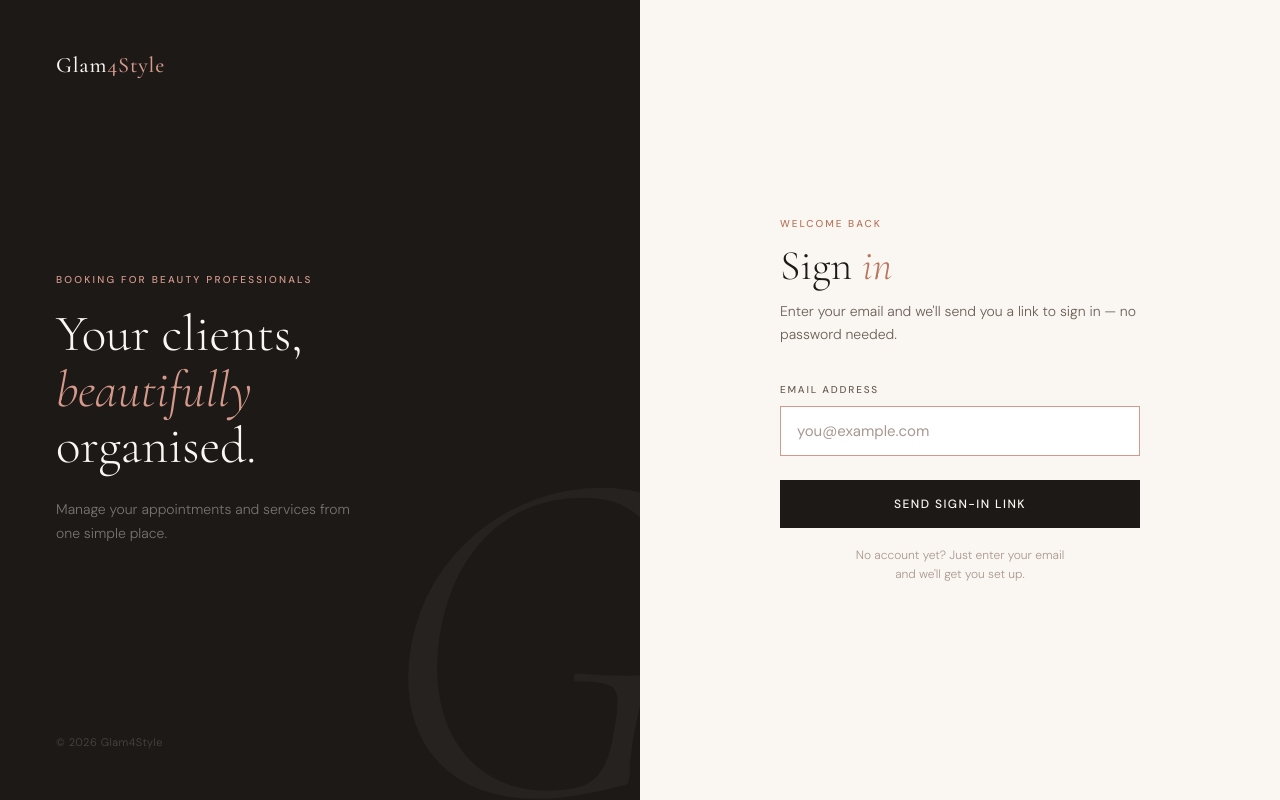
After one commit to Reggis94/beautician-booking-2026, a Symfony app: template templates/security/login.html.twig in a window 1280 px wide. The commit adds this page. Run offline with Twig, Linux system fonts and the light colour scheme; the template is opened without the code that fills it, so the values that code supplies are empty; some libraries are stand-ins or nearby versions.

Commit message:
PROADMIN: Login page + added fake description in admin

```diff
--- a/src/Controller/ProAdminDashboardController.php
+++ b/src/Controller/ProAdminDashboardController.php
@@ -236,30 +236,34 @@ final class ProAdminDashboardController extends AbstractController
     }
 
     /**
-     * @return list<array{id: int, name: string, durationMinutes: int, price: string}>
+     * @return list<array{id: int, name: string, description: string, durationMinutes: int, price: string}>
      */
     private function fakeServices(): array
     {
         return [
             [
+                'description' => 'A tailored skin refresh with gentle cleansing, exfoliation, and finishing care for a soft glow.',
                 'durationMinutes' => 60,
                 'id' => 301,
                 'name' => 'Signature facial',
                 'price' => '95',
             ],
             [
+                'description' => 'Precise shaping and detailing to define the brows while keeping a natural, polished look.',
                 'durationMinutes' => 45,
                 'id' => 302,
                 'name' => 'Brow shaping',
                 'price' => '42',
             ],
             [
+                'description' => 'Gloss treatment and styling designed to smooth the hair, boost shine, and finish the look.',
                 'durationMinutes' => 90,
                 'id' => 303,
                 'name' => 'Hair gloss and styling',
                 'price' => '135',
             ],
             [
+                'description' => 'Personalized makeup application for an elegant finish suited to the client and occasion.',
                 'durationMinutes' => 75,
                 'id' => 304,
                 'name' => 'Makeup session',
--- /dev/null
+++ b/templates/security/login.html.twig
@@ -0,0 +1,391 @@
+{#
+  templates/security/login.html.twig
+
+  Static login page preview.
+
+  This template is intentionally not connected to authentication yet.
+#}
+<!DOCTYPE html>
+<html lang="en">
+<head>
+  <meta charset="UTF-8">
+  <meta name="viewport" content="width=device-width, initial-scale=1.0">
+  <title>Sign in — Glam4Style</title>
+  <link rel="preconnect" href="https://fonts.googleapis.com">
+  <link rel="preconnect" href="https://fonts.gstatic.com" crossorigin>
+  <link href="https://fonts.googleapis.com/css2?family=Cormorant+Garamond:ital,wght@0,300;0,400;0,500;1,300;1,400&family=DM+Sans:wght@300;400;500&display=swap" rel="stylesheet">
+  <style>
+    :root {
+      --cream:       #FAF6F1;
+      --blush:       #F2E0D6;
+      --rose:        #D4998A;
+      --rose-deep:   #B8765F;
+      --charcoal:    #1C1916;
+      --warm-grey:   #6B5F58;
+      --mid:         #A89890;
+      --soft-border: rgba(180,150,135,0.22);
+      --serif: 'Cormorant Garamond', Georgia, serif;
+      --sans:  'DM Sans', system-ui, sans-serif;
+    }
+
+    *, *::before, *::after { box-sizing: border-box; margin: 0; padding: 0; }
+
+    body {
+      background: var(--cream);
+      color: var(--charcoal);
+      font-family: var(--sans);
+      font-weight: 300;
+      line-height: 1.6;
+      min-height: 100vh;
+      display: grid;
+      grid-template-columns: 1fr 1fr;
+    }
+
+    /* ── LEFT PANEL ── */
+    .left {
+      background: var(--charcoal);
+      display: flex;
+      flex-direction: column;
+      justify-content: space-between;
+      padding: 48px 56px;
+      position: relative;
+      overflow: hidden;
+    }
+
+    /* large decorative letterform */
+    .left::before {
+      content: 'G';
+      font-family: var(--serif);
+      font-size: 480px;
+      font-weight: 300;
+      font-style: italic;
+      color: rgba(255,255,255,0.04);
+      position: absolute;
+      bottom: -80px;
+      right: -40px;
+      line-height: 1;
+      pointer-events: none;
+      user-select: none;
+    }
+
+    .left-logo {
+      font-family: var(--serif);
+      font-size: 22px;
+      font-weight: 500;
+      letter-spacing: 0.04em;
+      color: var(--cream);
+      text-decoration: none;
+    }
+    .left-logo span { color: var(--rose); }
+
+    .left-body { position: relative; z-index: 1; }
+
+    .left-eyebrow {
+      font-size: 10px;
+      font-weight: 500;
+      letter-spacing: 0.22em;
+      text-transform: uppercase;
+      color: var(--rose);
+      margin-bottom: 18px;
+    }
+
+    .left-headline {
+      font-family: var(--serif);
+      font-size: clamp(36px, 4vw, 56px);
+      font-weight: 300;
+      line-height: 1.1;
+      color: var(--cream);
+      margin-bottom: 24px;
+    }
+    .left-headline em { font-style: italic; color: var(--rose); }
+
+    .left-sub {
+      font-size: 14px;
+      color: rgba(255,255,255,0.4);
+      max-width: 320px;
+      line-height: 1.7;
+    }
+
+    .left-footer {
+      font-size: 11px;
+      color: rgba(255,255,255,0.2);
+      letter-spacing: 0.04em;
+      position: relative;
+      z-index: 1;
+    }
+
+    /* ── RIGHT PANEL ── */
+    .right {
+      display: flex;
+      flex-direction: column;
+      justify-content: center;
+      align-items: center;
+      padding: 64px 72px;
+    }
+
+    .form-wrap {
+      width: 100%;
+      max-width: 360px;
+    }
+
+    .form-eyebrow {
+      font-size: 10px;
+      font-weight: 500;
+      letter-spacing: 0.2em;
+      text-transform: uppercase;
+      color: var(--rose-deep);
+      margin-bottom: 10px;
+    }
+
+    .form-title {
+      font-family: var(--serif);
+      font-size: clamp(28px, 3.5vw, 42px);
+      font-weight: 300;
+      line-height: 1.15;
+      margin-bottom: 10px;
+    }
+    .form-title em { font-style: italic; color: var(--rose-deep); }
+
+    .form-desc {
+      font-size: 14px;
+      color: var(--warm-grey);
+      line-height: 1.65;
+      margin-bottom: 36px;
+    }
+
+    /* error banner */
+    .error-banner {
+      background: #fff5f5;
+      border-left: 2px solid #c0392b;
+      padding: 12px 16px;
+      font-size: 13px;
+      color: #7a1f1f;
+      margin-bottom: 24px;
+      line-height: 1.5;
+    }
+
+    .form-field { margin-bottom: 20px; }
+
+    .form-label {
+      display: block;
+      font-size: 10px;
+      font-weight: 500;
+      letter-spacing: 0.18em;
+      text-transform: uppercase;
+      color: var(--warm-grey);
+      margin-bottom: 8px;
+    }
+
+    .form-input {
+      width: 100%;
+      border: 1px solid var(--soft-border);
+      background: var(--blush);
+      padding: 14px 16px;
+      font-family: var(--sans);
+      font-size: 15px;
+      color: var(--charcoal);
+      outline: none;
+      transition: border-color 0.18s, background 0.18s;
+      -webkit-appearance: none;
+    }
+    .form-input::placeholder { color: var(--mid); }
+    .form-input:focus { border-color: var(--rose); background: #fff; }
+    .form-input.invalid { border-color: #c0392b; }
+
+    .btn-primary {
+      width: 100%;
+      font-family: var(--sans);
+      font-size: 12px;
+      font-weight: 500;
+      letter-spacing: 0.12em;
+      text-transform: uppercase;
+      color: var(--cream);
+      background: var(--charcoal);
+      border: none;
+      padding: 16px 28px;
+      cursor: pointer;
+      transition: background 0.18s, transform 0.12s;
+      margin-top: 4px;
+    }
+    .btn-primary:hover  { background: var(--rose-deep); transform: translateY(-1px); }
+    .btn-primary:active { transform: translateY(0); }
+
+    .form-note {
+      font-size: 12px;
+      color: var(--mid);
+      text-align: center;
+      margin-top: 18px;
+      line-height: 1.6;
+    }
+
+    /* ── SUCCESS STATE ── */
+    .success-wrap {
+      width: 100%;
+      max-width: 360px;
+      text-align: center;
+    }
+
+    .success-mark {
+      font-family: var(--serif);
+      font-size: 48px;
+      font-weight: 300;
+      color: var(--rose);
+      display: block;
+      margin-bottom: 20px;
+      line-height: 1;
+    }
+
+    .success-title {
+      font-family: var(--serif);
+      font-size: clamp(26px, 3vw, 38px);
+      font-weight: 300;
+      line-height: 1.2;
+      margin-bottom: 14px;
+    }
+    .success-title em { font-style: italic; color: var(--rose-deep); }
+
+    .success-desc {
+      font-size: 14px;
+      color: var(--warm-grey);
+      line-height: 1.7;
+      margin-bottom: 32px;
+    }
+    .success-email {
+      font-weight: 500;
+      color: var(--charcoal);
+    }
+
+    .success-divider {
+      width: 40px;
+      height: 1px;
+      background: var(--soft-border);
+      margin: 0 auto 24px;
+    }
+
+    .try-again-btn {
+      background: none;
+      border: none;
+      font-family: var(--sans);
+      font-size: 12px;
+      font-weight: 400;
+      letter-spacing: 0.06em;
+      color: var(--mid);
+      cursor: pointer;
+      text-decoration: underline;
+      text-underline-offset: 3px;
+      transition: color 0.18s;
+      padding: 0;
+    }
+    .try-again-btn:hover { color: var(--rose-deep); }
+
+    /* ── RESPONSIVE ── */
+    @media (max-width: 780px) {
+      body { grid-template-columns: 1fr; grid-template-rows: auto 1fr; }
+      .left {
+        padding: 32px 28px 40px;
+        min-height: auto;
+      }
+      .left::before { font-size: 260px; bottom: -40px; right: -20px; }
+      .left-headline { font-size: 36px; }
+      .left-footer { display: none; }
+      .right { padding: 48px 28px 60px; }
+    }
+  </style>
+</head>
+<body>
+
+{# ── LEFT ── #}
+<div class="left">
+  <a href="{{ path('front_home') }}" class="left-logo">Glam<span>4Style</span></a>
+
+  <div class="left-body">
+    <p class="left-eyebrow">Booking for beauty professionals</p>
+    <h1 class="left-headline">Your clients,<br><em>beautifully</em><br>organised.</h1>
+    <p class="left-sub">Manage your appointments and services from one simple place.</p>
+  </div>
+
+  <p class="left-footer">© {{ "now"|date("Y") }} Glam4Style</p>
+</div>
+
+{# ── RIGHT ── #}
+<div class="right">
+
+  {% if sent %}
+  {# ── SUCCESS STATE ── #}
+  <div class="success-wrap" role="status" aria-live="polite">
+    <span class="success-mark" aria-hidden="true">✦</span>
+    <h2 class="success-title">Check your <em>inbox</em></h2>
+    <p class="success-desc">
+      We sent a sign-in link to<br>
+      <span class="success-email">{{ email }}</span>.<br>
+      Click the link in that email to access your dashboard.
+    </p>
+    <div class="success-divider"></div>
+    <p class="form-note" style="margin-top:0">
+      Didn't receive it? Check your spam folder or
+    </p>
+    <form method="get" action="{{ path('login_page') }}" style="margin-top:10px; text-align:center">
+      <input type="hidden" name="email" value="{{ email }}">
+      <button type="submit" class="try-again-btn">send the link again</button>
+    </form>
+  </div>
+
+  {% else %}
+  {# ── LOGIN FORM ── #}
+  <div class="form-wrap">
+    <p class="form-eyebrow">Welcome back</p>
+    <h2 class="form-title">Sign <em>in</em></h2>
+    <p class="form-desc">Enter your email and we'll send you a link to sign in — no password needed.</p>
+
+    {% if error %}
+    <div class="error-banner" role="alert">
+      {{ error.messageKey|trans(error.messageData, 'security') }}
+    </div>
+    {% endif %}
+
+    <form method="get" action="{{ path('login_page') }}" novalidate id="loginForm">
+
+      <div class="form-field">
+        <label class="form-label" for="email">Email address</label>
+        <input
+          class="form-input"
+          type="email"
+          id="email"
+          name="email"
+          value="{{ last_username ?? '' }}"
+          placeholder="you@example.com"
+          autocomplete="email"
+          autofocus
+          required>
+      </div>
+
+      <button type="submit" class="btn-primary">Send sign-in link</button>
+
+      <p class="form-note">No account yet? Just enter your email<br>and we'll get you set up.</p>
+    </form>
+  </div>
+  {% endif %}
+
+</div>
+
+<script>
+  const form  = document.getElementById('loginForm');
+  const input = document.getElementById('email');
+  if (form) {
+    form.addEventListener('submit', function(e) {
+      const val = input ? input.value.trim() : '';
+      if (!val || !val.includes('@')) {
+        e.preventDefault();
+        if (input) {
+          input.classList.add('invalid');
+          input.focus();
+        }
+      }
+    });
+    if (input) {
+      input.addEventListener('input', () => input.classList.remove('invalid'));
+    }
+  }
+</script>
+</body>
+</html>
```
Also changed, not shown: src/Controller/Auth/LoginPageController.php (added, +21 -0 lines), templates/pro_admin/dashboard.html.twig (+8 -1 lines).
